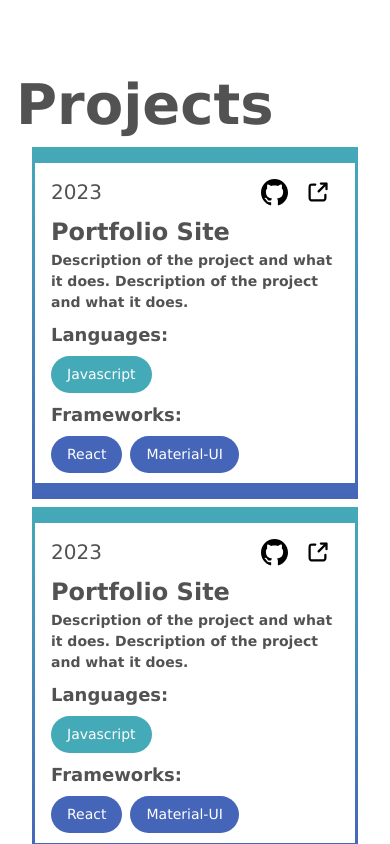
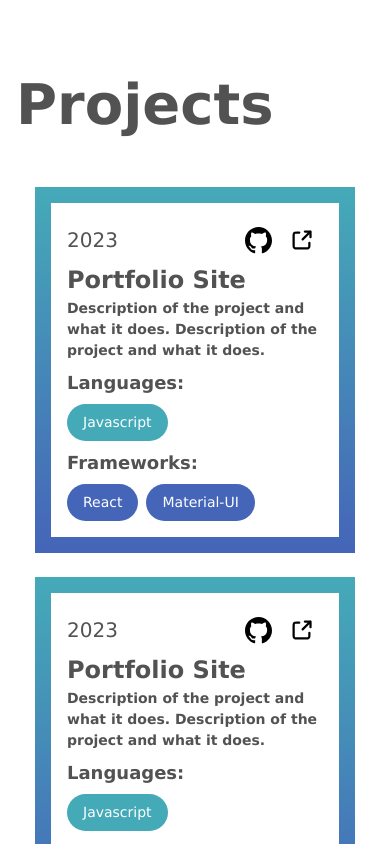
Before and after one commit to owen-sellner/portfolio-site, a React (Vite) app: page / in a window 390 px wide. Shown: the part 2580-3424 px from the top of the page. Built offline with nearby package versions, Linux system fonts and the light colour scheme.

Commit message:
fix project card size on mobile

```diff
--- a/src/Home.jsx
+++ b/src/Home.jsx
@@ -25,8 +25,8 @@ function Home() {
       <Box id="projects">
         <Container sx={{ pt: 20 }}>
           <Typography variant='heading'>Projects</Typography>
-          <Container maxWidth="md">
-            <Grid container spacing={1}>
+          <Container maxWidth="md" sx={{ mt: 5, mb: 10 }}>
+            <Grid container spacing={3}>
               {/* First Row */}
               <Grid item xs={12} sm={12} md={12} lg={6} sx={{ display: 'flex', alignItems: 'center', justifyContent: 'center' }}>
                 <ProjectCard project={projects[0]} />
--- a/src/components/ProjectCard.jsx
+++ b/src/components/ProjectCard.jsx
@@ -12,8 +12,8 @@ function ProjectCard({ project }) {
 
     const isMobile = useMediaQuery(useTheme().breakpoints.down("sm"));
 
-    const OUTER_SIZE = isMobile ? '22em' : '26em';
-    const INNER_SIZE = isMobile ? '20em' : '24em';
+    const INNER_HEIGHT = isMobile ? 'auto' : '24em';
+    const INNER_WIDTH = isMobile ? '18em' : '24em';
 
     const BACKGROUND = theme ? '#000000' : '#ffffff';
     const THEME_COLOUR = theme ? '#ffffff' : '#000000';
@@ -26,13 +26,12 @@ function ProjectCard({ project }) {
                 display: 'flex',
                 justifyContent: 'center',
                 alignItems: 'center',
-                height: OUTER_SIZE,
-                width: OUTER_SIZE,
+                p: 2,
                 background: 'linear-gradient(#45AAB8, #4565B8)'
             }}
         >
-            <Box sx={{ height: INNER_SIZE, width: INNER_SIZE, background: BACKGROUND }}>
-                <Box sx={{ mx: 2, mt: 1 }}>
+            <Box sx={{ height: INNER_HEIGHT, width: INNER_WIDTH, background: BACKGROUND }}>
+                <Box sx={{ mx: 2, my: 2 }}>
                     <Box sx={{ display: 'flex', alignItems: 'center' }}>
                         <Typography flexGrow={1} variant="largeText">
                             {project.year}
```
